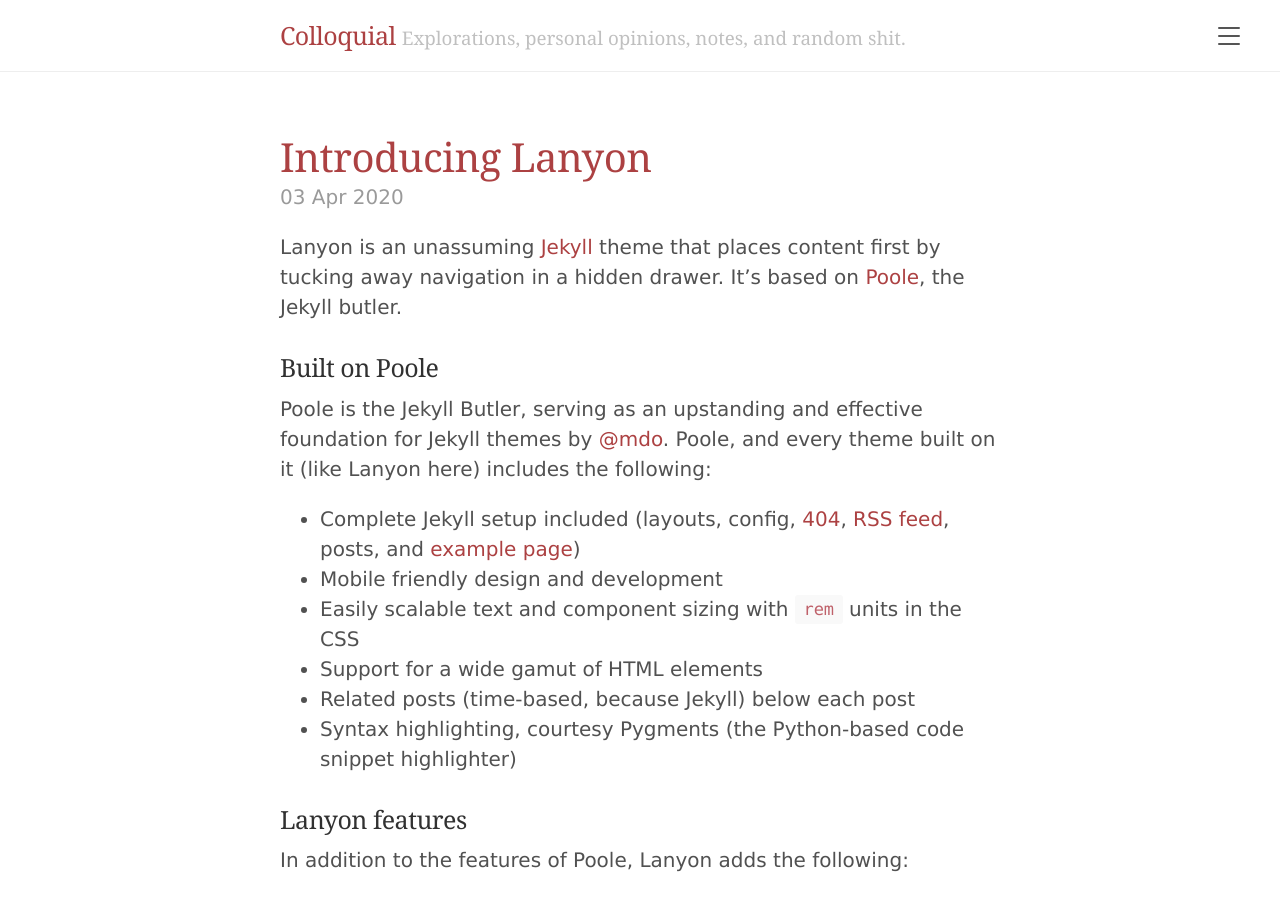
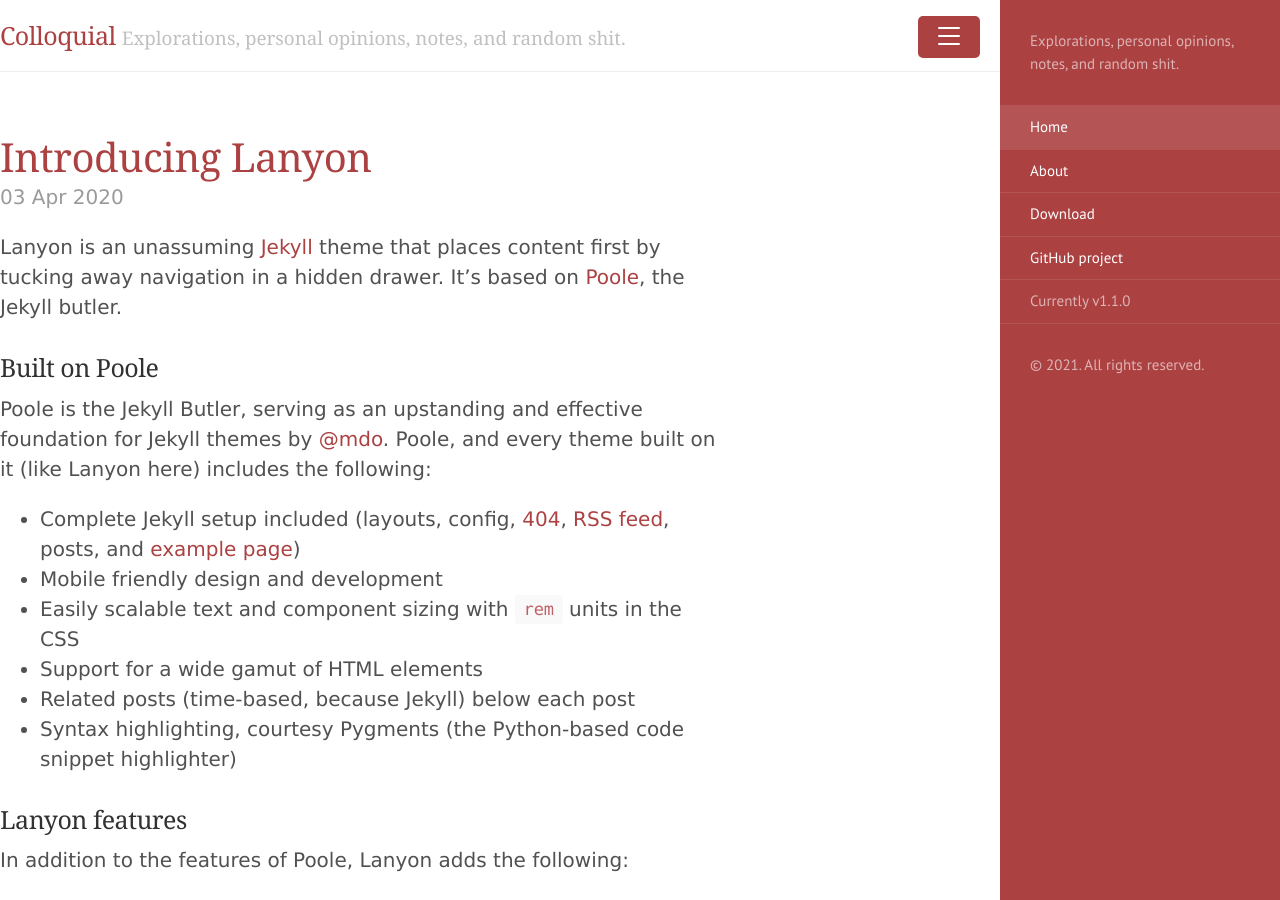
Before and after one commit to bhargavrpatel/bhargavrpatel.github.io, a Jekyll site: the page built from index.html, in a window 1280 px wide and 900 px high. Built offline with Jekyll 4.4.1, drawn with Linux system fonts in a browser that asks for light colours; the list of posts is cut into pages by our own code.

Commit message:
keep sidebar open on homepage

```diff
--- a/_includes/sidebar.html
+++ b/_includes/sidebar.html
@@ -1,6 +1,8 @@
 <!-- Target for toggling the sidebar `.sidebar-checkbox` is for regular
      styles, `#sidebar-checkbox` for behavior. -->
-<input type="checkbox" class="sidebar-checkbox" id="sidebar-checkbox">
+<!-- input type="checkbox" class="sidebar-checkbox" id="sidebar-checkbox"> -->
+<input type="checkbox" class="sidebar-checkbox" id="sidebar-checkbox" {% if page.title =="Home" %}checked{% endif %}>
+
 
 <!-- Toggleable sidebar -->
 <div class="sidebar" id="sidebar">
```
